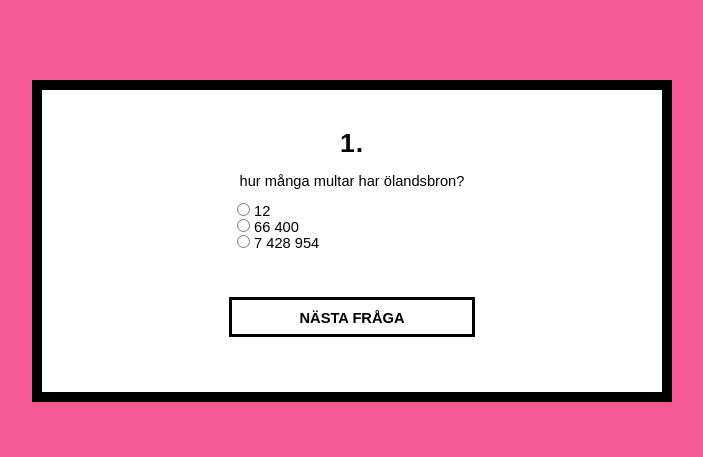
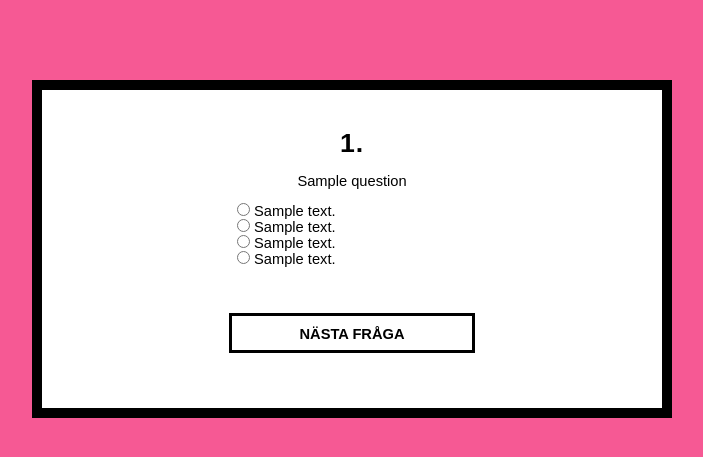
Before and after one commit to Hanneybadger/quizsite, a Django app: the page made by quiz/templates/quiz/quizmedogquestions.html in a window 1280 px wide. Shown: the top 457 px of the page, without its empty margins (288-991 px from the left). Run offline with Django 3.2, Linux system fonts and the light colour scheme; tables that the repository leaves empty hold one stand-in row (Sample ...).

Commit message:
lagt in så html-sidorna och views hämtar från min django-databas
Nästa steg är “Nu ska vi se till att det svar som användaren väljer
postas till rätt sida:”

```diff
--- a/quiz/templates/quiz/quizmedog.html
+++ b/quiz/templates/quiz/quizmedog.html
@@ -19,7 +19,7 @@
 				</p>
 
 			<div class="button">
-				<a href="{% url "question_page" quiz_slug 1 %}">Starta hundquiz</a>
+				<a href="{% url "question_page" quiz.slug 1 %}">Starta quiz</a>
 			</div>
 
 		</div>
--- a/quiz/templates/quiz/quizmedogquestions.html
+++ b/quiz/templates/quiz/quizmedogquestions.html
@@ -21,11 +21,12 @@
 			<form>
 				<input type="radio" name="01" value="Pitbull"> {{ answer1 }}<br>
 				<input type="radio" name="01" value="Tax"> {{ answer2 }} <br>
-				<input type="radio" name="01" value="Fransk"> {{ answer3 }} <br><br>
+				<input type="radio" name="01" value="Fransk"> {{ answer3 }} <br>
+				<input type="radio" name="01" value="Fransk"> {{ answer4 }} <br><br>
 			</form>
 
 			<div class="button">
-				<a href="{% url "completed_page" quiz_slug %}">Nästa fråga</a>
+				<a href="{% url "question_page" quiz.slug question_number|add:1 %}">Nästa fråga</a>
 			</div>
 		</div>
 
--- a/quiz/templates/quiz/quizmestart.html
+++ b/quiz/templates/quiz/quizmestart.html
@@ -17,11 +17,11 @@
 				Här finns de fetaste quizen på hela internet. Gör mina quizzar och svara <br>rätt på alla frågorna. Lorem ipsum dolor sit amet, consectetur adipiscing elit, <br>do eiusmod tempor incididunt ut labore et dolore magna aliqua.
 				</p>
 
-			{% for quiz_slug, quiz in quizzes.items %}
+			{% for quiz in quizzes %}
 
 				<div class="button">
 
-					<a href="{% url "quiz_page" quiz_slug %}">
+					<a href="{% url "quiz_page" quiz.slug %}">
 						{{ quiz.name }}
 					</a>
 
--- a/quiz/views.py
+++ b/quiz/views.py
@@ -1,44 +1,57 @@
 # coding: utf-8
+from quiz.models import Quiz
 
 from django.shortcuts import render
 
-quizzes = {
-	"klassiker": {
-   		"name": u"Klassiska böcker",
-	   	"description": u"Hur bra kan du dina klassiker?"
-	},
-	"fotboll": {
-	   	"name": u"Största fotbollslagen",
-	   	"description": u"Kan du dina lag?"
-	},
-	"kanda-hackare": {
-	    	"name": u"Världens mest kända hackare",
-	    	"description": u"Hackerhistoria är viktigt, kan du den?"	},
-}
+from django.shortcuts import redirect
+
+
+
+# quizzes = {
+# 	"klassiker": {
+#    		"name": u"Klassiska böcker",
+# 	   	"description": u"Hur bra kan du dina klassiker?"
+# 	},
+# 	"fotboll": {
+# 	   	"name": u"Största fotbollslagen",
+# 	   	"description": u"Kan du dina lag?"
+# 	},
+# 	"kanda-hackare": {
+# 	    	"name": u"Världens mest kända hackare",
+# 	    	"description": u"Hackerhistoria är viktigt, kan du den?"	},
+# }
 
 
 # Create your views here.
 def startpage(request):
 	context = {
-		"quizzes": quizzes,
+		"quizzes": Quiz.objects.all(),
 	}
 	return render(request, "quiz/quizmestart.html", context)
 
 def quiz(request, slug):
 	context = {
-		"quiz": quizzes[slug],
-		"quiz_slug": slug,
+		"quiz": Quiz.objects.get(slug=slug),
+#		"quiz_slug": slug,
 	}
 	return render(request, "quiz/quizmedog.html", context)
 
 def question(request, slug, number):
+	number = int(number)
+	quiz = Quiz.objects.get(slug=slug)
+	questions = quiz.questions.all()
+	if number > questions.count():
+		return redirect("completed_page", quiz.slug)
+	question = question = questions[number - 1]
+
 	context = {
 		"question_number": number,
-		"question": u"hur många multar har ölandsbron?",
-		"answer1": u"12",
-		"answer2": u"66 400",
-		"answer3": u"7 428 954",
-		"quiz_slug": slug,
+		"question": question.question,
+		"answer1": question.answer1,
+		"answer2": question.answer2,
+		"answer3": question.answer3,
+		"answer4": question.answer4,
+		"quiz": quiz,
 	}
 
 	return render(request, "quiz/quizmedogquestions.html", context)
```
